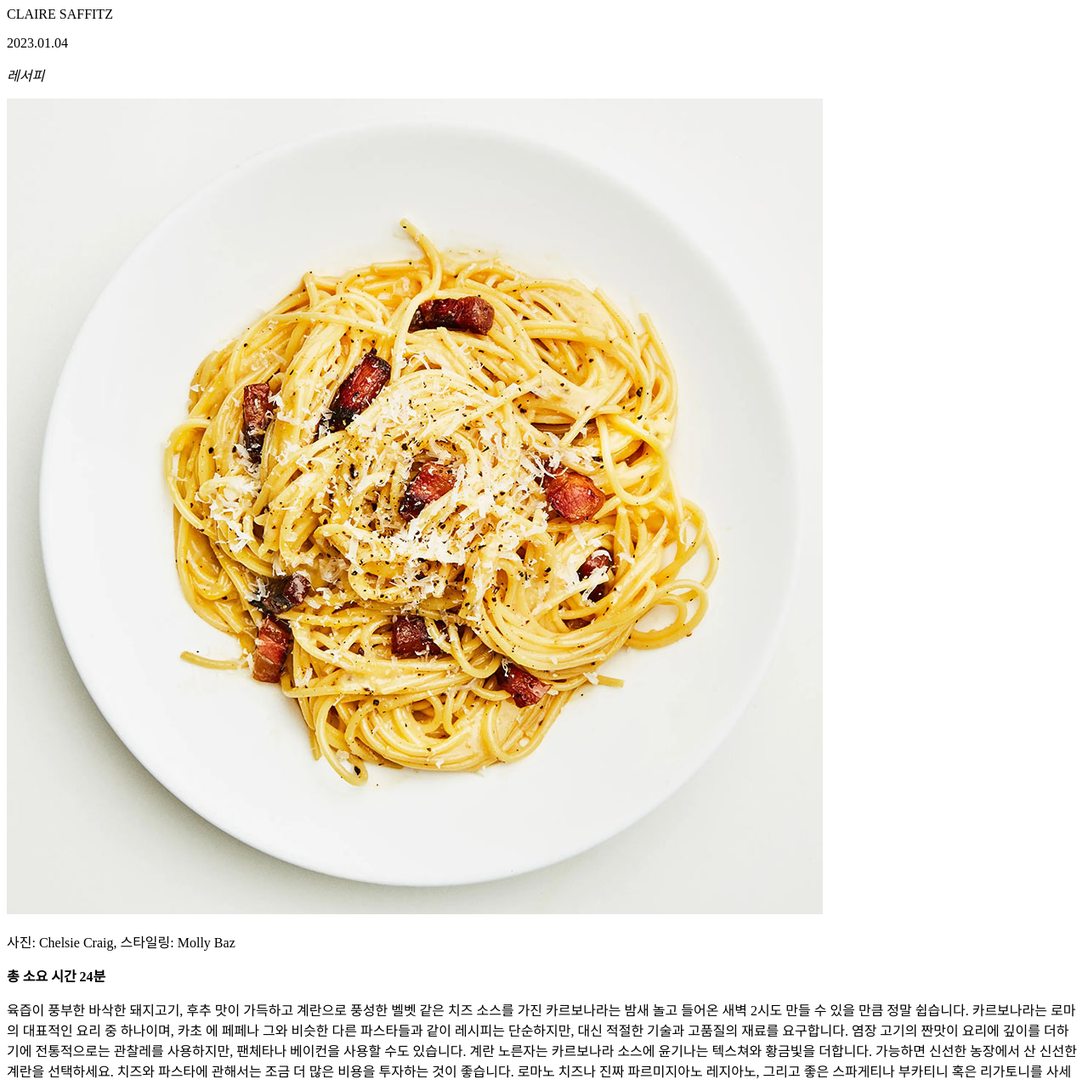
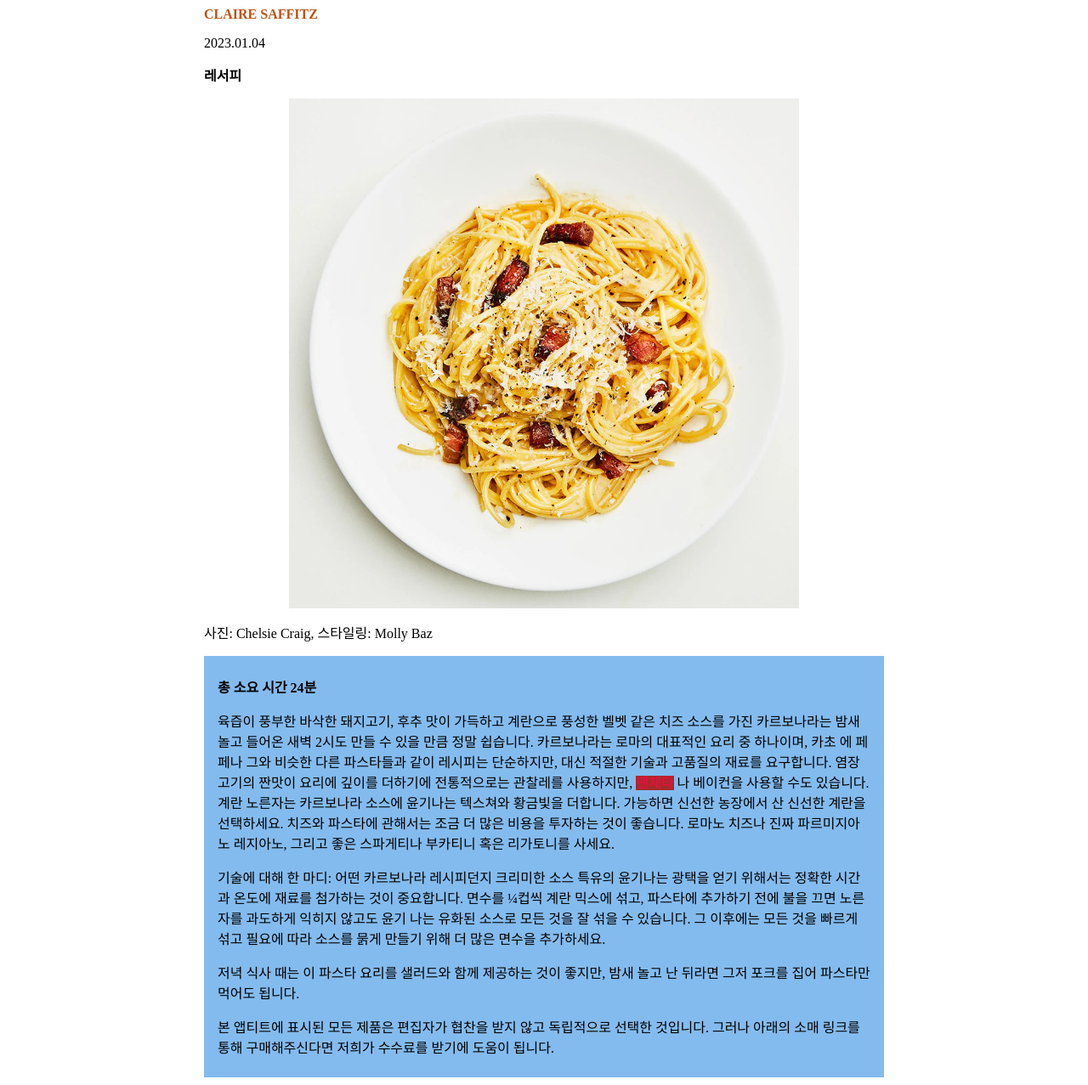
Before and after one commit to junyeongjjjjj/WMD241_202120376, a plain HTML site: page src/w4/index.html in a window 1280 px wide. Shown: the part 81-1358 px from the top of the page at 85% size. Drawn offline with Linux system fonts and the light colour scheme.

Commit message:
4주차 수업

```diff
--- a/src/w4/index.html
+++ b/src/w4/index.html
@@ -5,47 +5,66 @@
     <meta name="viewport" content="width=device-width, initial-scale=1.0" />
     <title>Pasta Carbonara</title>
   </head>
-  <body>
+  <body style="max-width: 800px; margin-inline: auto">
     <h1>카르보나라</h1>
-    <p><stong>CLAIRE SAFFITZ</stong></p>
+    <p>
+      <stong style="font-weight: 700; color: rgb(190, 82, 19)"
+        >CLAIRE SAFFITZ</stong
+      >
+    </p>
     <p>2023.01.04</p>
-    <p><em>레서피</em></p>
+    <p><em style="font-style: normal; font-weight: 700">레서피</em></p>
     <img
       src="../../assets/pasta-carbonara.jpg"
       alt="흰 접시 위에 담긴 카르보나라 파스타 관찰레가 같이 버무려져있다"
+      style="max-width: 600px; margin-inline: auto; display: block"
     />
+
     <p>사진: Chelsie Craig, 스타일링: Molly Baz</p>
+    <div
+      style="
+        background-color: rgb(132, 187, 238);
+        padding-inline: 16px;
+        padding-block: 8px;
+      "
+    >
       <p><strong>총 소요 시간 24분</strong></p>
       <p>
         육즙이 풍부한 바삭한 돼지고기, 후추 맛이 가득하고 계란으로 풍성한 벨벳
         같은 치즈 소스를 가진 카르보나라는 밤새 놀고 들어온 새벽 2시도 만들 수
         있을 만큼 정말 쉽습니다. 카르보나라는 로마의 대표적인 요리 중 하나이며,
-      카초 에 페페나 그와 비슷한 다른 파스타들과 같이 레시피는 단순하지만, 대신
-      적절한 기술과 고품질의 재료를 요구합니다. 염장 고기의 짠맛이 요리에 깊이를
-      더하기에 전통적으로는 관찰레를 사용하지만, 팬체타나 베이컨을 사용할 수도
-      있습니다. 계란 노른자는 카르보나라 소스에 윤기나는 텍스쳐와 황금빛을
-      더합니다. 가능하면 신선한 농장에서 산 신선한 계란을 선택하세요. 치즈와
-      파스타에 관해서는 조금 더 많은 비용을 투자하는 것이 좋습니다. 로마노
-      치즈나 진짜 파르미지아노 레지아노, 그리고 좋은 스파게티나 부카티니 혹은
-      리가토니를 사세요.
+        카초 에 페페나 그와 비슷한 다른 파스타들과 같이 레시피는 단순하지만,
+        대신 적절한 기술과 고품질의 재료를 요구합니다. 염장 고기의 짠맛이 요리에
+        깊이를 더하기에 전통적으로는 관찰레를 사용하지만,
+        <span style="font-weight: 900; color: crimson; background-color: brown"
+          >팬체타</span
+        >
+        나 베이컨을 사용할 수도 있습니다. 계란 노른자는 카르보나라 소스에
+        윤기나는 텍스쳐와 황금빛을 더합니다. 가능하면 신선한 농장에서 산 신선한
+        계란을 선택하세요. 치즈와 파스타에 관해서는 조금 더 많은 비용을 투자하는
+        것이 좋습니다. 로마노 치즈나 진짜 파르미지아노 레지아노, 그리고 좋은
+        스파게티나 부카티니 혹은 리가토니를 사세요.
       </p>
       <p>
         기술에 대해 한 마디: 어떤 카르보나라 레시피던지 크리미한 소스 특유의
         윤기나는 광택을 얻기 위해서는 정확한 시간과 온도에 재료를 첨가하는 것이
         중요합니다. 면수를 ¼컵씩 계란 믹스에 섞고, 파스타에 추가하기 전에 불을
-      끄면 노른자를 과도하게 익히지 않고도 윤기 나는 유화된 소스로 모든 것을 잘
-      섞을 수 있습니다. 그 이후에는 모든 것을 빠르게 섞고 필요에 따라 소스를
-      묽게 만들기 위해 더 많은 면수을 추가하세요.
+        끄면 노른자를 과도하게 익히지 않고도 윤기 나는 유화된 소스로 모든 것을
+        잘 섞을 수 있습니다. 그 이후에는 모든 것을 빠르게 섞고 필요에 따라
+        소스를 묽게 만들기 위해 더 많은 면수을 추가하세요.
       </p>
       <p>
         저녁 식사 때는 이 파스타 요리를 샐러드와 함께 제공하는 것이 좋지만, 밤새
         놀고 난 뒤라면 그저 포크를 집어 파스타만 먹어도 됩니다.
       </p>
+
       <p>
-      본 앱티트에 표시된 모든 제품은 편집자가 협찬을 받지 않고 독립적으로 선택한
-      것입니다. 그러나 아래의 소매 링크를 통해 구매해주신다면 저희가 수수료를
-      받기에 도움이 됩니다.
+        본 앱티트에 표시된 모든 제품은 편집자가 협찬을 받지 않고 독립적으로
+        선택한 것입니다. 그러나 아래의 소매 링크를 통해 구매해주신다면 저희가
+        수수료를 받기에 도움이 됩니다.
       </p>
+    </div>
+
     <h2>재료</h2>
     <p>4인분기준</p>
     <table>
```
Also changed, not shown: index.html (+1 -0 lines), src/w4/w4-2.html (added, +39 -0 lines). Lines whose indentation alone changed are shown as unchanged.
